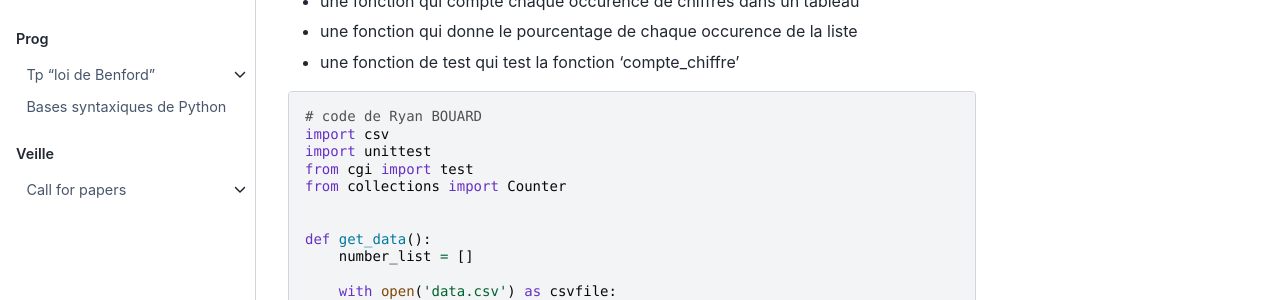
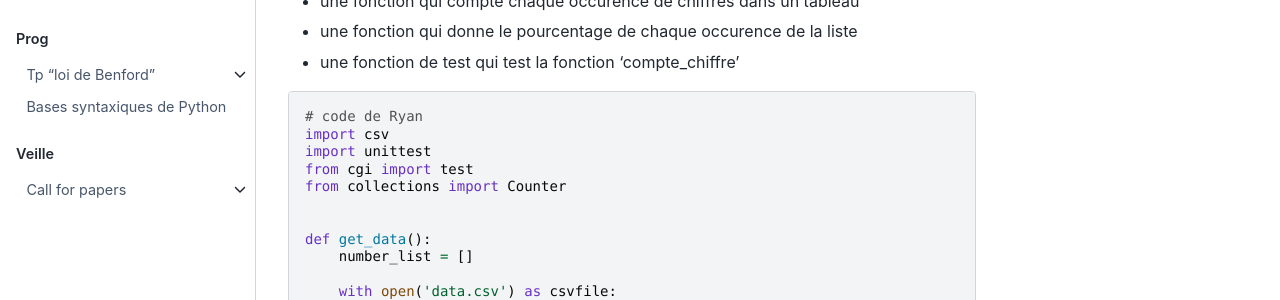
Before and after one commit to LP-Dev-Cloud/book2022, a Jupyter Book: the page built from book/prog/tp-benford/python-benford-ryan.md, in a window 1280 px wide and 1106 px high. Shown: the part 222-522 px from the top of the window. Built offline with Jupyter Book 1.0.4 settings and Sphinx 7.4.7 and the Sphinx Book theme 1.1.4, drawn with Linux system fonts in a browser that asks for light colours.

Commit message:
Markdown python benfrod

````diff
--- a/book/prog/tp-benford/python-benford-ryan.md
+++ b/book/prog/tp-benford/python-benford-ryan.md
@@ -8,7 +8,7 @@ Le fichier python comporte plusieurs fonctions :
 * une fonction de test qui test la fonction 'compte_chiffre'
 
 ```python
-# code de Ryan BOUARD
+# code de Ryan
 import csv
 import unittest
 from cgi import test
````
